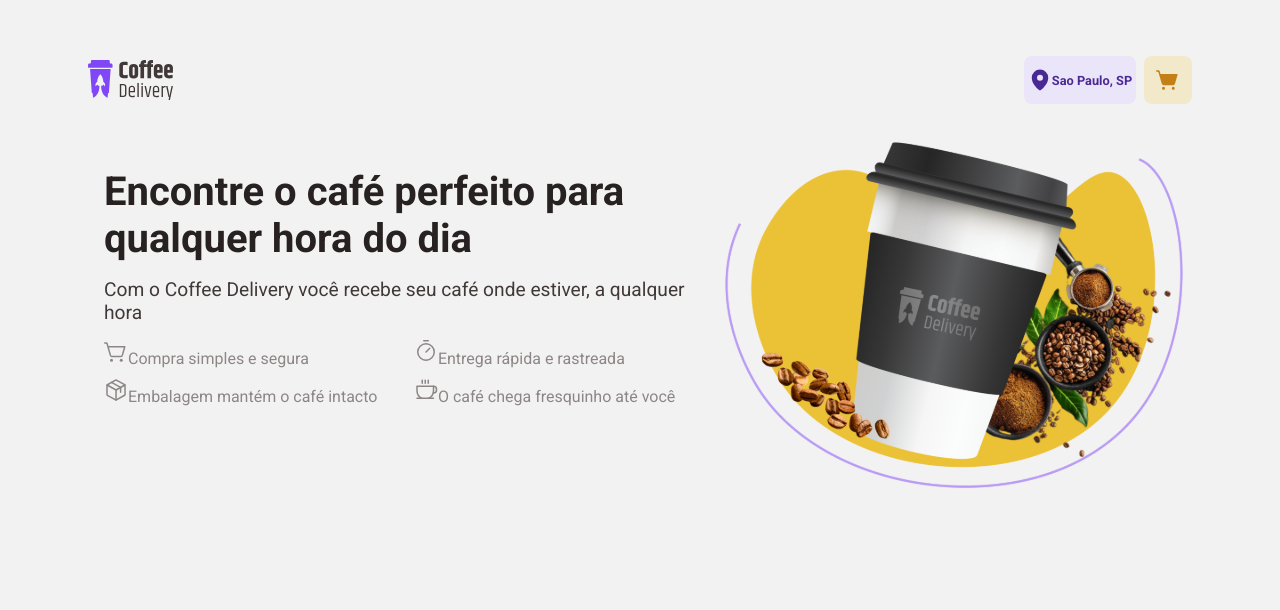
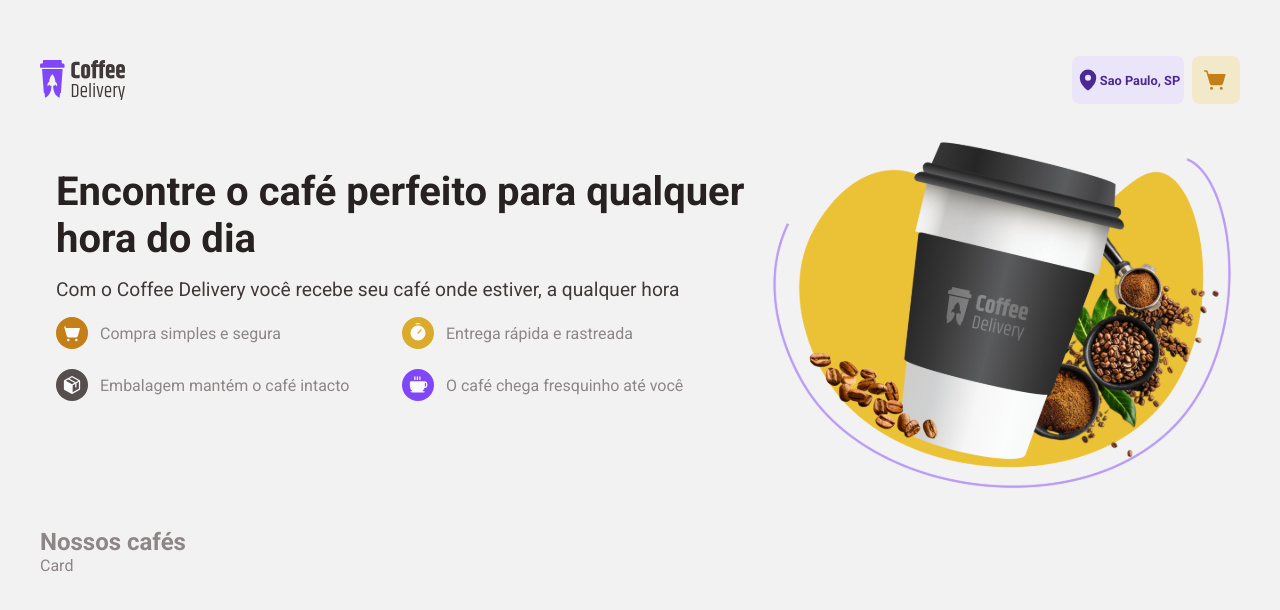
Before and after one commit to fabiobatoni/Coffe-Delivery, a React (Vite) app: page / in a window 1280 px wide. Shown: the top 610 px of the page. Built offline with nearby package versions, Linux system fonts and the light colour scheme.

Commit message:
components: Home: Main component completion
Main home component finished

Signed-off-by: fabiobatoni <fabio_batoni@hotmail.com>

```diff
--- a/src/layouts/styles.ts
+++ b/src/layouts/styles.ts
@@ -1,7 +1,7 @@
 import styled from "styled-components";
 
 export const LayoutContainer = styled.div`
-    max-width: 74rem;
+    max-width: 80rem;
     height: calc(100vh - 10rem);
     margin: 1rem auto;
     padding: 2.5rem;
--- a/src/pages/Home/index.tsx
+++ b/src/pages/Home/index.tsx
@@ -1,9 +1,14 @@
 import { Coffee, Package, ShoppingCartSimple, Timer } from 'phosphor-react';
 import logoHome from '../../assets/HomeLogo.svg';
 import { HomeContainer, InfoContainer, SubTitlesContainer } from './styles';
+import { useTheme } from 'styled-components';
 
 export function Home() {
+
+  const theme = useTheme()
+
   return (
+    <div>
     <HomeContainer>
       <InfoContainer>
         <h1>
@@ -12,27 +17,60 @@ export function Home() {
         <p>Com o Coffee Delivery você recebe seu café onde estiver, a qualquer hora</p>
 
         <SubTitlesContainer>
-          <span>
-            <ShoppingCartSimple size={24} />
-            Compra simples e segura
-          </span>
-          <span>
-            <Timer size={24} />
-            Entrega rápida e rastreada
-          </span>
-          <span>
-            <Package size={24} />
-            Embalagem mantém o café intacto
-          </span>
-          <span>
-            <Coffee size={24} />
-            O café chega fresquinho até você
-          </span>
+          <div>
+            <ShoppingCartSimple
+              size={32}
+              weight="fill"
+              color={theme.background}
+              style={{ backgroundColor: theme['yellow-dark'] }}
+            />
+            <span>Compra simples e segura</span>
+          </div>
+
+          <div>
+            <Timer
+              size={32}
+              weight="fill"
+              color={theme.background}
+              style={{ backgroundColor: theme['yellow'] }}
+            />
+            <span>Entrega rápida e rastreada</span>
+          </div>
+
+          <div>
+            <Package
+              size={32}
+              weight="fill"
+              color={theme.background}
+              style={{ backgroundColor: theme['base-text'] }}
+            />
+            <span>Embalagem mantém o café intacto</span>
+          </div>
+
+          <div>
+            <Coffee
+              size={32}
+              weight="fill"
+              color={theme.background}
+              style={{ backgroundColor: theme['purple'] }}
+            />
+            <span>O café chega fresquinho até você</span>
+          </div>
         </SubTitlesContainer>
 
       </InfoContainer>
 
       <img src={logoHome} alt=""></img>
     </HomeContainer>
+
+      <div>
+        <h2>Nossos cafés</h2>
+
+        <div>
+          Card
+        </div>
+      </div>
+
+    </div>
   )
 }
--- a/src/pages/Home/styles.ts
+++ b/src/pages/Home/styles.ts
@@ -25,16 +25,20 @@ export const InfoContainer = styled.div`
 `
 
 export const SubTitlesContainer = styled.div`
-  display: flex;
-  flex-wrap: wrap;
-  justify-content: space-between;
-  align-items: flex-start;
+  display: grid;
+  grid-template-columns: 1fr 1fr;
+  grid-row-gap: 20px;
   margin-top: 1rem;
-  width: 100%;
 
-  span {
-    width: 48%; /* Defina a largura desejada para cada item */
-    margin-bottom: 10px; /* Espaçamento entre os itens */
+  > div {
+    display: flex;
+    align-items: center;
+    gap: 12px;
+
+    svg {
+      padding: 6px;
+      border-radius: 999px;
+    }
   }
 
 `
```
